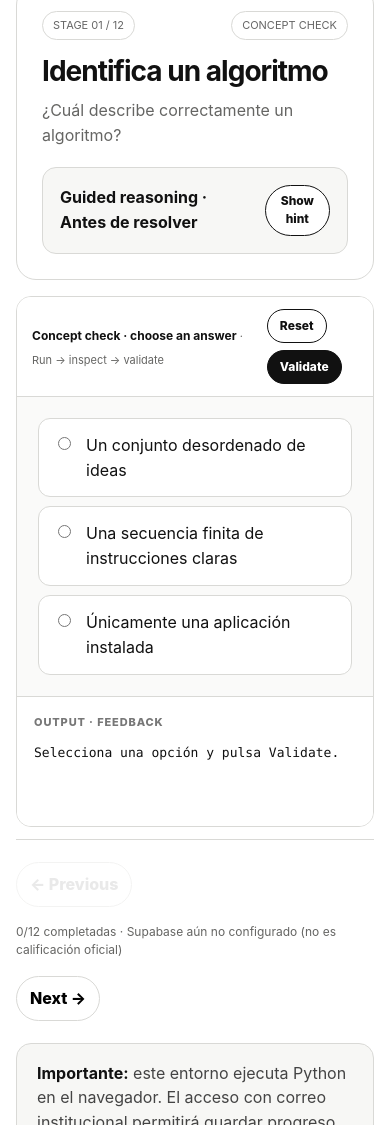
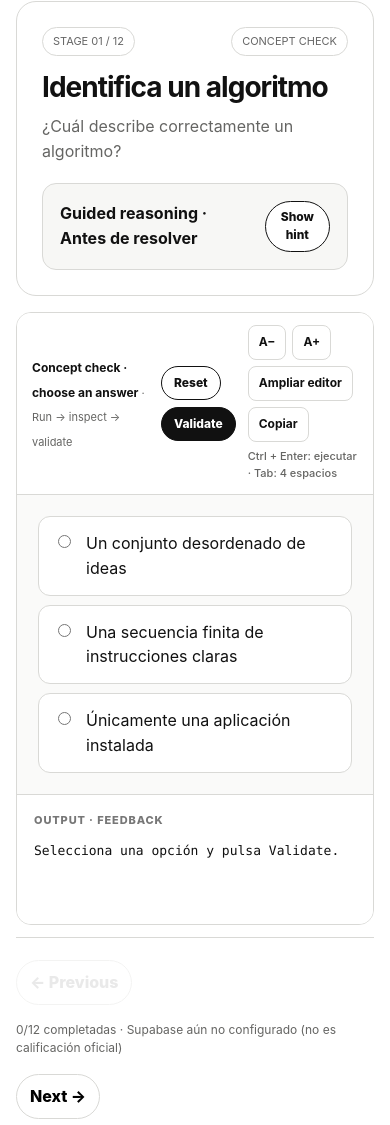
Before and after one commit to IJR-JD/Seminario-2027, a plain HTML site: page learning/workshop.html in a window 390 px wide. Shown: the part 681-1806 px from the top of the page. Drawn offline with nearby package versions, Linux system fonts and the light colour scheme.

Commit message:
Activate QA responsive redesign and editor controls in learning/workshop.html

```diff
--- a/learning/workshop.html
+++ b/learning/workshop.html
@@ -1,4 +1,5 @@
-<!doctype html><html lang="es"><head><meta charset="utf-8"><meta name="viewport" content="width=device-width,initial-scale=1,viewport-fit=cover"><meta name="color-scheme" content="light"><meta name="description" content="Taller guiado interactivo de Python con 12 etapas por unidad."><title>Guided Workshop · Seminario 2027 · Instituto Jorge Robledo</title><link rel="stylesheet" href="styles.css"></head><body><a class="skip" href="#main">Saltar al contenido</a><header class="topbar"><a href="../" class="brand"><span class="brand-mark">IJR</span><span><small>Instituto Jorge Robledo · 2027</small><strong>Programming Learning Hub</strong></span></a><nav class="top-actions"><a class="button" href="../">Inicio</a><a class="button button-dark" href="../learning/">Temas</a><a class="button" href="sandbox.html">Python Sandbox</a></nav></header><div class="notebook-shell"><aside class="stage-sidebar" aria-label="Etapas del taller"><p class="eyebrow">WORKSHOP · 2027</p><h2 id="sideTitle">Cargando…</h2><small>12 problemas del currículo original. Ejecución real en Python; práctica no oficial.</small><div class="progress-card"><span>Avance local</span><strong id="topicPercent">0%</strong><div class="progress-track"><span id="topicBar"></span></div><small id="topicCount">0 / 12 etapas</small></div><nav class="stage-list" id="stageList"></nav></aside>
+<!doctype html><html lang="es"><head><meta charset="utf-8"><meta name="viewport" content="width=device-width,initial-scale=1,viewport-fit=cover"><meta name="color-scheme" content="light"><meta name="description" content="Taller guiado interactivo de Python con 12 etapas por unidad."><title>Guided Workshop · Seminario 2027 · Instituto Jorge Robledo</title><link rel="stylesheet" href="styles.css"><link rel="stylesheet" href="qa-ui-v1.css">
+</head><body><a class="skip" href="#main">Saltar al contenido</a><header class="topbar"><a href="../" class="brand"><span class="brand-mark">IJR</span><span><small>Instituto Jorge Robledo · 2027</small><strong>Programming Learning Hub</strong></span></a><nav class="top-actions"><a class="button" href="../">Inicio</a><a class="button button-dark" href="../learning/">Temas</a><a class="button" href="sandbox.html">Python Sandbox</a></nav></header><div class="notebook-shell"><aside class="stage-sidebar" aria-label="Etapas del taller"><p class="eyebrow">WORKSHOP · 2027</p><h2 id="sideTitle">Cargando…</h2><small>12 problemas del currículo original. Ejecución real en Python; práctica no oficial.</small><div class="progress-card"><span>Avance local</span><strong id="topicPercent">0%</strong><div class="progress-track"><span id="topicBar"></span></div><small id="topicCount">0 / 12 etapas</small></div><nav class="stage-list" id="stageList"></nav></aside>
 <main id="main" class="notebook-main"><nav class="breadcrumb"><a href="./">Learning Hub</a><span>→</span><a id="theoryReturn" href="theory.html?topic=algoritmos">Theory</a><span>→</span><span>Workshop</span></nav><section class="notebook-banner"><p class="eyebrow" id="workshopEyebrow">PYTHON NOTEBOOK · FOUNDATIONS</p><h1 id="workshopTitle">Cargando…</h1><p>Lee el reto, planifica tu solución, ejecuta el código y valida su salida. Para preguntas conceptuales, elige una respuesta y valida.</p></section>
 <section class="problem-panel"><div class="problem-topline"><span class="badge" id="stageBadge">STAGE 01 / 12</span><span class="badge" id="stageKind">CONCEPT</span></div><h2 id="problemTitle">Problema</h2><p id="problemPrompt"></p><div class="guide-panel"><div class="guide-head"><strong>Guided reasoning · Antes de resolver</strong><button id="hintButton" type="button" class="button button-sm">Mostrar pista</button></div><p id="hintText" class="hidden"></p></div></section>
 <section class="editor-cell"><div class="cell-gutter"><button class="play" id="runGutter" type="button" aria-label="Ejecutar Python">▶</button></div><div class="cell-main"><div class="cell-toolbar"><div><strong id="cellLabel">Python 3 code cell</strong><small id="workshopRuntimeStatus"> · Runtime: sin iniciar</small></div><div class="cell-actions"><button id="resetStage" class="button button-sm" type="button">Reset</button><button id="runButton" class="button button-sm" type="button">▶ Run</button><button id="validateButton" class="button button-sm button-dark" type="button">Validate</button></div></div><div id="codeWrap"><label for="codeEditor" class="skip">Código Python</label><textarea id="codeEditor" class="code-editor" spellcheck="false" autocapitalize="off" autocomplete="off" placeholder="# Escribe tu solución completa aquí"></textarea></div><div id="choiceWrap" class="choice-list hidden" role="group" aria-label="Opciones de respuesta"></div><div class="output-panel"><div class="label">OUTPUT · <span id="outputType">Console</span></div><pre id="outputText">La salida de tu programa aparecerá aquí.</pre><div id="workshopDownloads" class="download-files" hidden aria-live="polite"></div><p class="feedback" id="feedback" role="status" aria-live="polite"></p></div></div></section>
@@ -8,4 +9,4 @@
 <script defer src="course-2027.js"></script>
 <script defer src="checks-v2.js"></script>
 <script defer src="python-runner.js"></script>
-<script defer src="workshop-v2.js"></script></body></html>
+<script defer src="workshop-v2.js"></script><script defer src="qa-ui-v1.js"></script></body></html>
```
